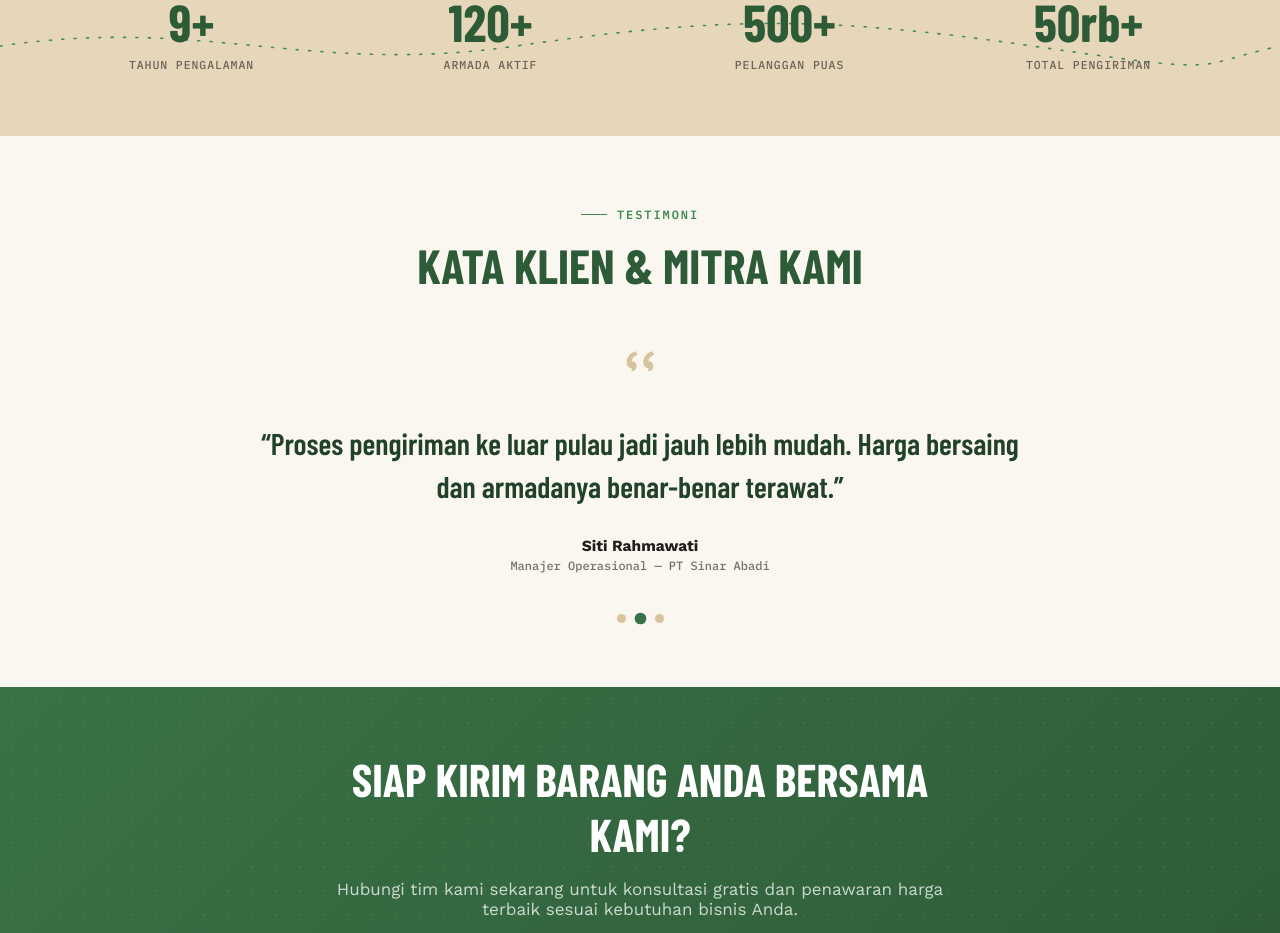
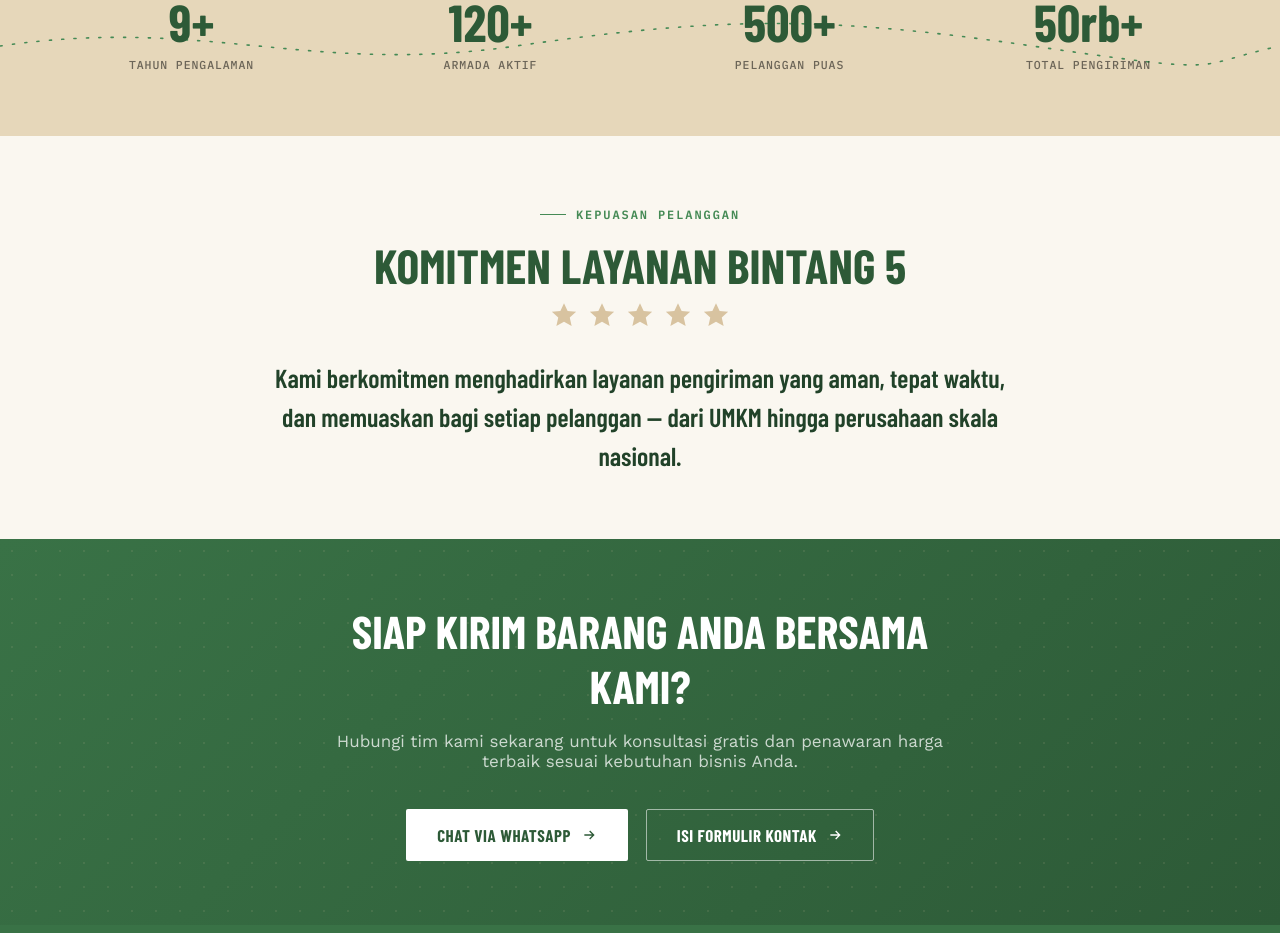
Before and after one commit to fridoustin/irja-express-logistic, a Next.js app: page / in a window 1280 px wide. Shown: the part 3540-4473 px from the top of the page. Built offline with nearby package versions, Linux system fonts and the light colour scheme; a web font is replaced by a local one.

Commit message:
feat: change customer testimonial into customer satisfaction

```diff
--- a/src/app/globals.css
+++ b/src/app/globals.css
@@ -724,7 +724,7 @@ section {
   color: var(--charcoal-60);
 }
 
-/* ===== TESTIMONIALS ===== */
+/* ===== CUSTOMER SATISFACTION ===== */
 .testi {
   background: var(--cream);
 }
@@ -734,70 +734,25 @@ section {
   text-align: center;
   position: relative;
 }
-.testi-quote {
-  width: 40px;
-  height: 40px;
-  margin: 0 auto 30px;
+.testi-stars {
+  display: flex;
+  justify-content: center;
+  gap: 8px;
+  margin: 8px 0 24px;
+}
+.testi-stars svg {
+  width: 30px;
+  height: 30px;
   color: var(--tan-300);
 }
-.testi-slide {
-  display: none;
-}
-.testi-slide.active {
-  display: block;
-  animation: fadeSlide 0.7s var(--ease);
-}
-@keyframes fadeSlide {
-  from {
-    opacity: 0;
-    transform: translateY(14px);
-  }
-  to {
-    opacity: 1;
-    transform: translateY(0);
-  }
-}
-.testi-slide p {
+.testi-satisfaction-text {
   font-family: var(--font-display), sans-serif;
   font-weight: 600;
-  font-size: clamp(22px, 3vw, 30px);
-  line-height: 1.45;
+  font-size: clamp(20px, 2.6vw, 26px);
+  line-height: 1.5;
   color: var(--green-900);
-}
-.testi-who {
-  margin-top: 28px;
-}
-.testi-who b {
-  font-size: 15.5px;
-  display: block;
-  color: var(--charcoal);
-}
-.testi-who span {
-  font-family: var(--font-mono), monospace;
-  font-size: 12px;
-  color: var(--charcoal-60);
-}
-.testi-dots {
-  display: flex;
-  justify-content: center;
-  gap: 10px;
-  margin-top: 40px;
-}
-.testi-dots button {
-  width: 9px;
-  height: 9px;
-  border-radius: 50%;
-  border: none;
-  background: var(--tan-300);
-  cursor: pointer;
-  padding: 0;
-  transition:
-    background 0.3s,
-    transform 0.3s;
-}
-.testi-dots button.active {
-  background: var(--green-700);
-  transform: scale(1.3);
+  text-transform: none;
+  letter-spacing: 0;
 }
 
 /* ===== CTA ===== */
--- a/src/app/page.tsx
+++ b/src/app/page.tsx
@@ -4,7 +4,7 @@ import Overview from "@/components/Overview";
 import WhyChooseUs from "@/components/WhyChooseUs";
 import Services from "@/components/Services";
 import Stats from "@/components/Stats";
-import Testimonials from "@/components/Testimonials";
+import CustomerSatisfaction from "@/components/CustomerSatisfaction";
 import Cta from "@/components/Cta";
 import Footer from "@/components/Footer";
 import WhatsAppFloat from "@/components/WhatsAppFloat";
@@ -19,7 +19,7 @@ export default function Home() {
         <WhyChooseUs />
         <Services />
         <Stats />
-        <Testimonials />
+        <CustomerSatisfaction />
         <Cta />
       </main>
       <Footer />
--- /dev/null
+++ b/src/components/CustomerSatisfaction.tsx
@@ -0,0 +1,29 @@
+import { STAR_ICON } from "./Icons";
+
+
+export default function CustomerSatisfaction() {
+  return (
+    <section className="testi" id="gallery">
+      <div className="wrap">
+        <div className="section-head" style={{ margin: "0 auto", textAlign: "center" }}>
+          <span className="eyebrow" style={{ justifyContent: "center" }}>
+            Kepuasan Pelanggan
+          </span>
+          <h2>Komitmen Layanan Bintang 5</h2>
+        </div>
+        <div className="testi-wrap">
+          <div className="testi-stars">
+            {Array.from({ length: 5 }).map((_, i) => (
+              <span key={i}>{STAR_ICON}</span>
+            ))}
+          </div>
+          <p className="testi-satisfaction-text">
+            Kami berkomitmen menghadirkan layanan pengiriman yang aman, tepat
+            waktu, dan memuaskan bagi setiap pelanggan — dari UMKM hingga
+            perusahaan skala nasional.
+          </p>
+        </div>
+      </div>
+    </section>
+  );
+}
--- a/src/components/Icons.tsx
+++ b/src/components/Icons.tsx
@@ -84,3 +84,9 @@ export const BulbIcon = (
     <path d="M9 18h6M10 22h4M12 2a6 6 0 0 0-3.5 10.9c.6.4 1 1.2 1 2.1h5c0-.9.4-1.7 1-2.1A6 6 0 0 0 12 2Z" />
   </svg>
 );
+
+export const STAR_ICON = (
+  <svg viewBox="0 0 24 24" fill="currentColor">
+    <path d="M12 2.5l2.9 6.2 6.8.7-5.1 4.6 1.5 6.7L12 17.3l-6.1 3.4 1.5-6.7-5.1-4.6 6.8-.7z" />
+  </svg>
+);
--- a/src/components/Testimonials.tsx
+++ /dev/null
@@ -1,74 +0,0 @@
-"use client";
-
-import { useEffect, useState } from "react";
-
-const TESTIMONIALS = [
-  {
-    quote:
-      "Irja Express jadi mitra logistik utama toko kami. Barang selalu sampai tepat waktu dan tim support-nya sangat mudah dihubungi.",
-    name: "Hendra Wijaya",
-    role: "Pemilik — Toko Makmur Jaya, Surabaya",
-  },
-  {
-    quote:
-      "Proses pengiriman ke luar pulau jadi jauh lebih mudah. Harga bersaing dan armadanya benar-benar terawat.",
-    name: "Siti Rahmawati",
-    role: "Manajer Operasional — PT Sinar Abadi",
-  },
-  {
-    quote:
-      "Yang paling saya suka adalah transparansi status pengiriman. Kami selalu tahu posisi barang tanpa perlu bertanya berkali-kali.",
-    name: "Budi Santoso",
-    role: "Founder — Kopi Nusantara Group",
-  },
-];
-
-export default function Testimonials() {
-  const [active, setActive] = useState(0);
-
-  useEffect(() => {
-    const timer = setInterval(() => {
-      setActive((v) => (v + 1) % TESTIMONIALS.length);
-    }, 5500);
-    return () => clearInterval(timer);
-  }, []);
-
-  return (
-    <section className="testi" id="gallery">
-      <div className="wrap">
-        <div className="section-head" style={{ margin: "0 auto 56px", textAlign: "center" }}>
-          <span className="eyebrow" style={{ justifyContent: "center" }}>
-            Testimoni
-          </span>
-          <h2>Kata Klien &amp; Mitra Kami</h2>
-        </div>
-        <div className="testi-wrap">
-          <svg className="testi-quote" viewBox="0 0 48 48" fill="currentColor">
-            <path d="M14 24c-4 0-6-3-6-7 0-6 4-11 11-13l2 4c-5 2-7 5-7 8 3 0 6 2 6 6s-3 6-6 6zm20 0c-4 0-6-3-6-7 0-6 4-11 11-13l2 4c-5 2-7 5-7 8 3 0 6 2 6 6s-3 6-6 6z" />
-          </svg>
-          <div className="testi-track">
-            {TESTIMONIALS.map((t, i) => (
-              <div className={`testi-slide ${i === active ? "active" : ""}`} key={t.name}>
-                <p>&ldquo;{t.quote}&rdquo;</p>
-                <div className="testi-who">
-                  <b>{t.name}</b>
-                  <span>{t.role}</span>
-                </div>
-              </div>
-            ))}
-          </div>
-          <div className="testi-dots">
-            {TESTIMONIALS.map((t, i) => (
-              <button
-                key={t.name}
-                className={i === active ? "active" : ""}
-                onClick={() => setActive(i)}
-                aria-label={`Testimoni ${i + 1}`}
-              />
-            ))}
-          </div>
-        </div>
-      </div>
-    </section>
-  );
-}
```
